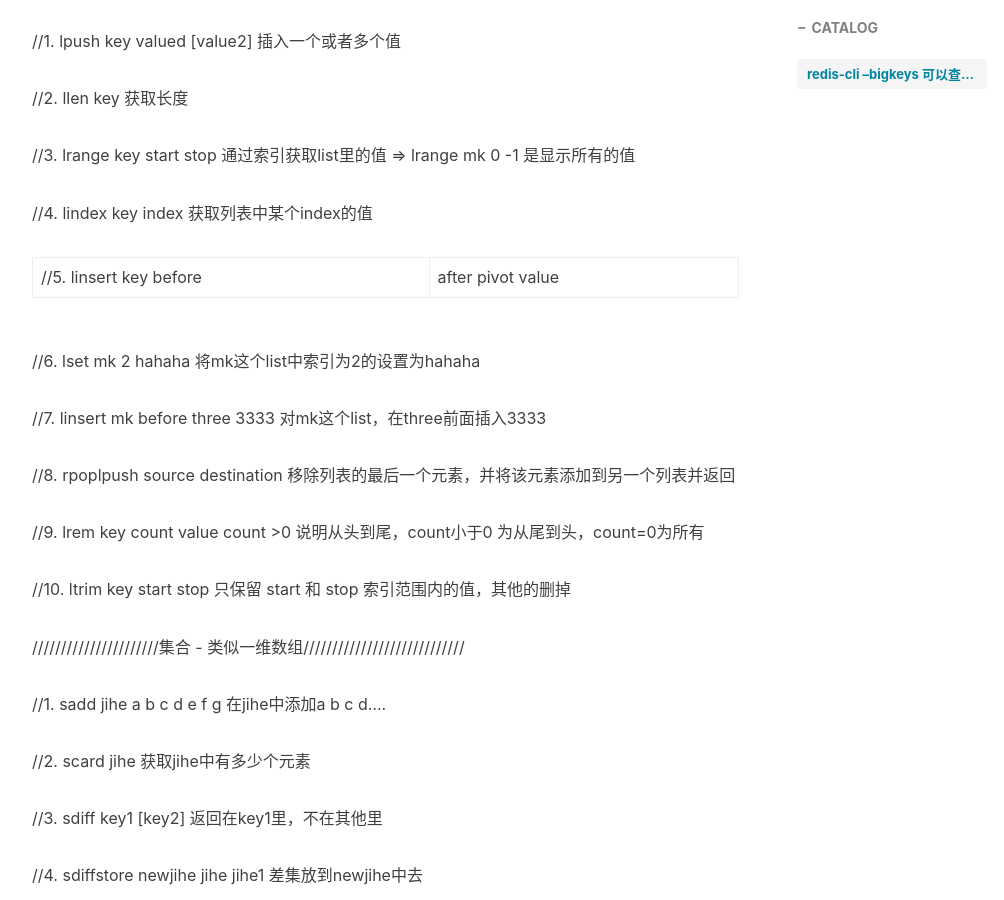
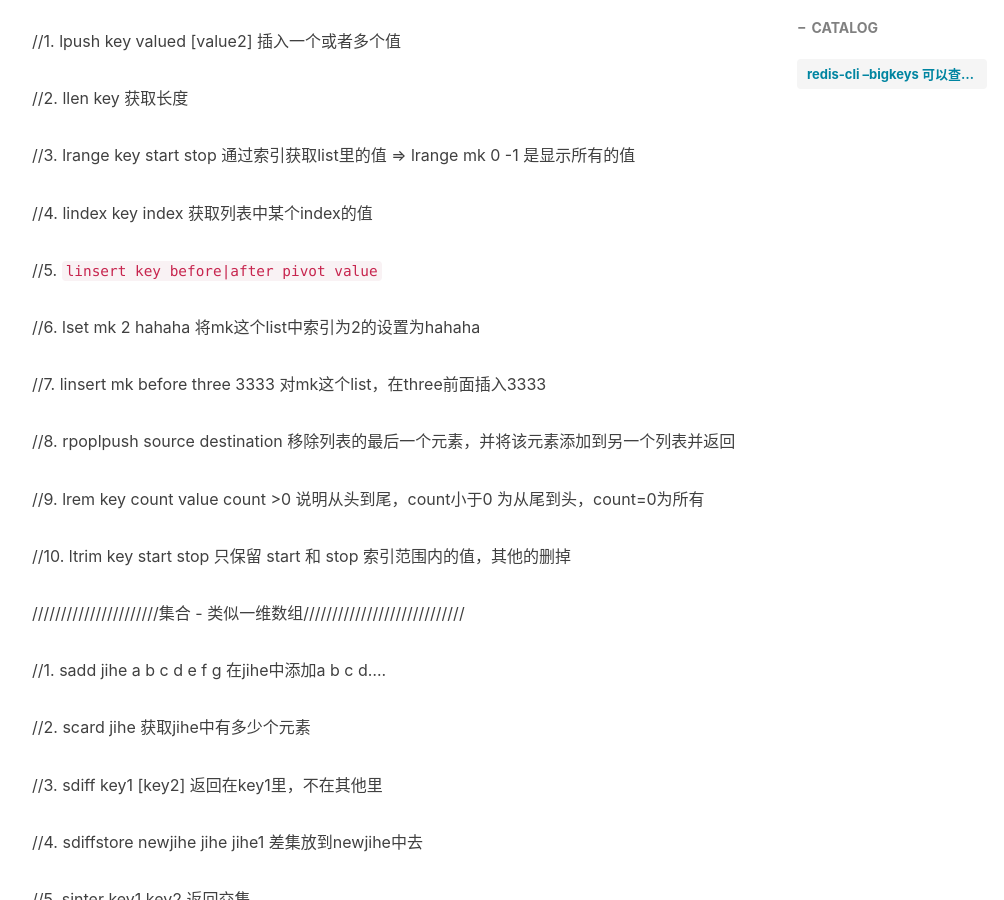
Before and after one commit to TearKnow/blog, a Jekyll site: the page built from _posts/2021-03-24-redis操作基本命令.md, in a window 1280 px wide and 900 px high, scrolled down 1507 px. Shown: the whole window, without its empty margins (233-1237 px from the left). Built offline with Jekyll 4.4.1, drawn with Linux system fonts in a browser that asks for light colours; comment, search, counter and statistics services are not loaded.

```diff
--- a/_posts/2021-03-24-redis操作基本命令.md
+++ b/_posts/2021-03-24-redis操作基本命令.md
@@ -53,7 +53,7 @@ tags:
 
 //4. lindex key index 获取列表中某个index的值
 
-//5. linsert key before|after pivot value
+//5. `linsert key before|after pivot value`
 
 //6. lset mk 2 hahaha  将mk这个list中索引为2的设置为hahaha
 
```
